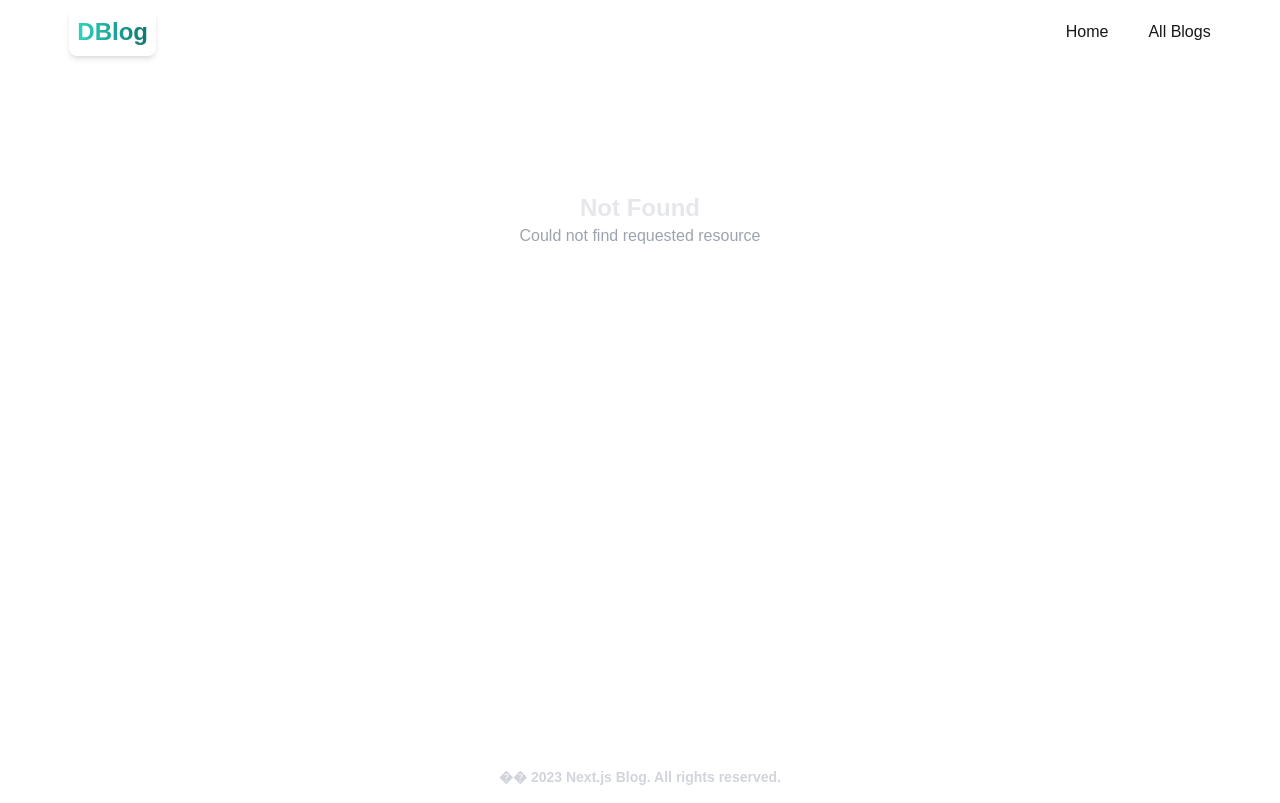
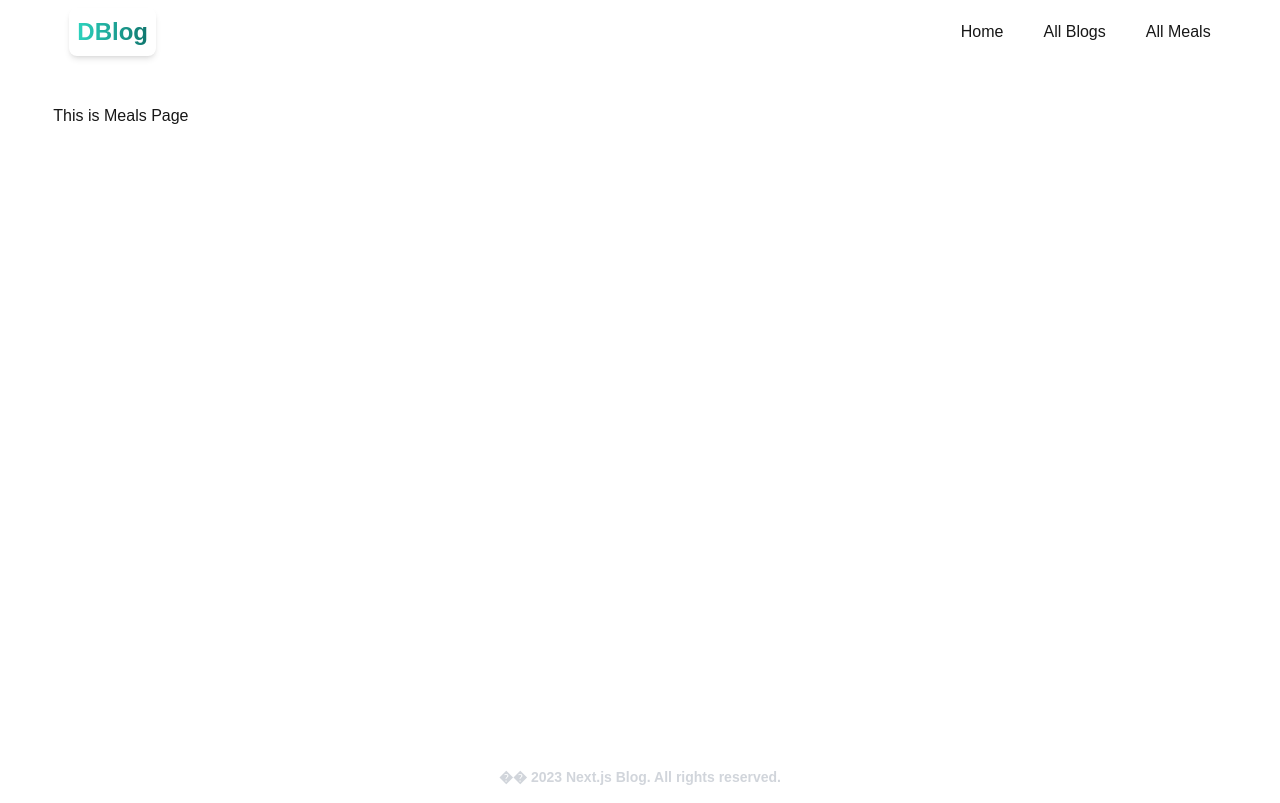
Before and after one commit to MukitHossen7/Next.js-Blog-Site, a Next.js app: page /all-meals in a window 1280 px wide. Before the commit this address had no page. Built offline with nearby package versions, Linux system fonts and the light colour scheme.

Commit message:
add All Meals page and update Navbar for navigation

```diff
--- /dev/null
+++ b/app/all-meals/page.jsx
@@ -0,0 +1,9 @@
+const AllMeals = () => {
+  return (
+    <div className="w-11/12 md:w-11/12 lg:w-11/12 xl:container mx-auto pt-10 pb-10">
+      <h2>This is Meals Page</h2>
+    </div>
+  );
+};
+
+export default AllMeals;
--- a/app/components/Navbar.jsx
+++ b/app/components/Navbar.jsx
@@ -22,6 +22,9 @@ const Navbar = () => {
           <Link href="/all-blogs">
             <li>All Blogs</li>
           </Link>
+          <Link href="/all-meals">
+            <li>All Meals</li>
+          </Link>
         </ul>
       </nav>
     </div>
```
